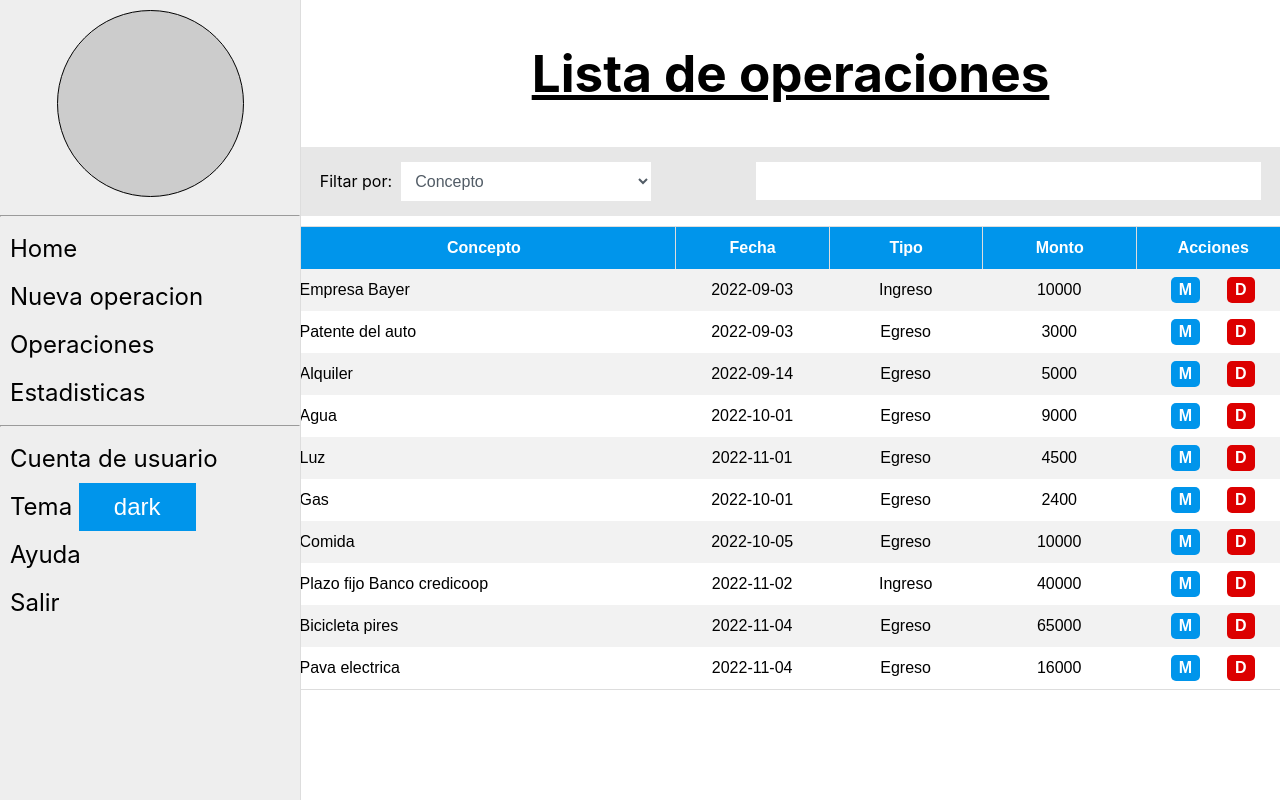
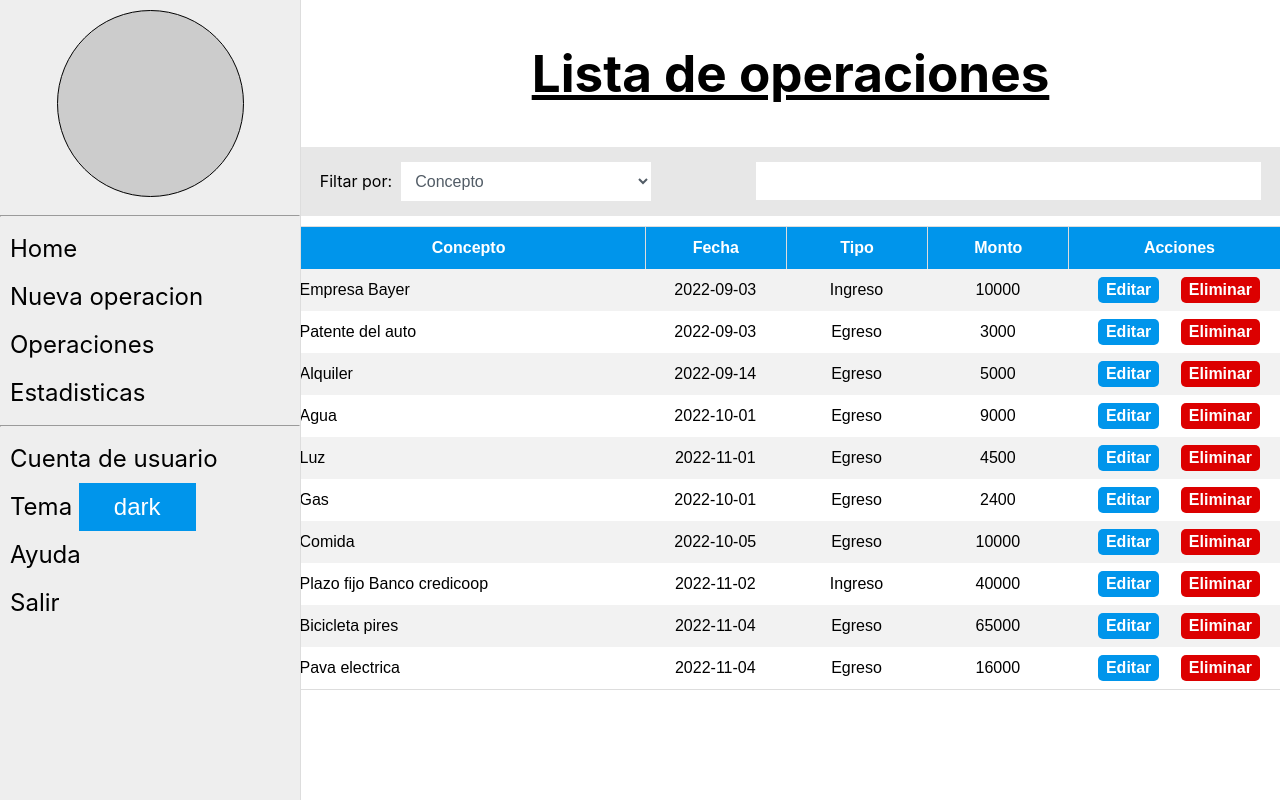
Before and after one commit to BraianM/Presupuesto-personal, a React (Create React App) app: page /operaciones in a window 1280 px wide. Built offline with nearby package versions, Linux system fonts and the light colour scheme.

Commit message:
Agregando los input a los campos de la tabla cuando se hace click en el boton editar exit

```diff
--- a/src/components/Input.js
+++ b/src/components/Input.js
@@ -1,4 +1,4 @@
-const stylesInput = {
+const stylesDefaultInput = {
   marginBottom: '15px',
   width: '100%',
   padding: '12px',
@@ -9,12 +9,12 @@ const stylesInput = {
   resize: 'none',
 }
 
-const Input = ({ inputFilter, type, id, name, handleChange, value, checked }) => {
+const Input = ({ inlyneStyle, type, id, name, handleChange, value, checked }) => {
   return (
     <input
       onChange={handleChange}
-      value={value}
-      style={{...stylesInput, ...inputFilter}}
+      defaultValue={value}
+      style={{...stylesDefaultInput, ...inlyneStyle}}
       type={type}
       id={id}
       name={name}
--- /dev/null
+++ b/src/components/table/Actions.js
@@ -0,0 +1,71 @@
+import Button from './../Button'
+
+const container = {
+  display: 'flex',
+  justifyContent: 'space-evenly',
+}
+
+const styleButton = ({bg='#0095eb'}) => ({
+  backgroundColor: bg,
+  padding: '4px 8px',
+  fontWeight: 'bold',
+  borderRadius: '5px',
+})
+
+const editAndDelete = (id, deleteOperation, setAction) => (
+  <div style={container}>
+    <Button
+      id={id}
+      onClick={() => setAction('edit')}
+      styleModify={styleButton({})}
+      colorMouseEnter={'rgba(0, 149, 235, 0.8)'}
+      colorMouseLeave={'rgba(0, 149, 235, 1)'}
+    >
+    {'Editar'}
+    </Button>
+    <Button
+      id={id}
+      onClick={() => deleteOperation(id)}
+      styleDelete={styleButton({bg:'rgba(220, 0, 0, 1)'})}
+      colorMouseEnter={'rgba(225, 0, 0, 0.8)'}
+      colorMouseLeave={'rgba(220, 0, 0, 1)'}
+    >
+    {'Eliminar'}
+    </Button>
+  </div>
+)
+
+const edit = (setAction) => (
+  <div style={container}>
+    <Button
+      //id={id}
+      onClick={() => setAction('notEdit')}
+      styleModify={styleButton({})}
+      colorMouseEnter={'rgba(0, 149, 235, 0.8)'}
+      colorMouseLeave={'rgba(0, 149, 235, 1)'}
+    >
+    {'Actualizar'}
+    </Button>
+    <Button
+      //id={id}
+      onClick={() => setAction('notEdit')}
+      styleDelete={styleButton({bg:'rgba(220, 0, 0, 1)'})}
+      colorMouseEnter={'rgba(225, 0, 0, 0.8)'}
+      colorMouseLeave={'rgba(220, 0, 0, 1)'}
+    >
+    {'Cancelar'}
+    </Button>
+  </div>
+)
+
+const Actions = ({id, deleteOperation, hookAction }) => {
+  const {action, setAction} = hookAction
+  return (
+    <div>
+    {action === 'notEdit' && editAndDelete(id, deleteOperation, setAction)}
+    {action === 'edit' && edit(setAction)}
+    </div>
+  )
+}
+
+export default Actions
--- a/src/components/table/DataList.js
+++ b/src/components/table/DataList.js
@@ -1,4 +1,6 @@
-import Button from './../Button'
+import Input from './../Input'
+import Actions from './Actions'
+import {useState} from 'react'
 
 const td = ({wh='100px', alg='center'}) =>({
   padding: '8px',
@@ -11,19 +13,18 @@ const thRow = ({ color='#fffff' }) => ({
   backgroundColor: color
 })
 
-const styleButton = ({bg='#0095eb'}) => ({
-  backgroundColor: bg,
-  padding: '4px 8px',
-  fontWeight: 'bold',
-  borderRadius: '5px',
+const styleInput = ({wh='100%', pad='5px', marg='0px'}) => ({
+  width: wh,
+  border: '1px solid #ddd',
+  margin: marg,
+  padding: pad,
+  boxSizing: 'border-box',
+  type: 'text',
 })
 
-const container = {
-  display: 'flex',
-  justifyContent: 'space-evenly',
-}
+const DataList = ({deleteOperation, id, parOrImpar, concept, date, type, amount}) => {
+  const [action, setAction] = useState('notEdit')
 
-const DataList = ({deleteOperation, id, parOrImpar, concept, date, type, amount}) => {
   const setColorRow = (value) => {
     if (value % 2) {
       return '#ffffff'
@@ -34,31 +35,23 @@ const DataList = ({deleteOperation, id, parOrImpar, concept, date, type, amount}
 
   return (
     <tr>
-      <td style={{...td({wh:'250px', alg:'left'}), ...thRow({color: setColorRow(parOrImpar)})}}>{concept}</td>
-      <td style={{...td({}), ...thRow({color: setColorRow(parOrImpar)})}}>{date}</td>
-      <td style={{...td({}), ...thRow({color: setColorRow(parOrImpar)})}}>{type}</td>
-      <td style={{...td({}), ...thRow({color: setColorRow(parOrImpar)})}}>{amount}</td>
+      <td style={{...td({wh:'250px', alg:'left'}), ...thRow({color: setColorRow(parOrImpar)})}}>
+        {action === 'notEdit' && concept}
+        {action === 'edit' && <Input value={concept} inlyneStyle={styleInput({})} />}
+      </td>
       <td style={{...td({}), ...thRow({color: setColorRow(parOrImpar)})}}>
-        <div style={container}>
-          <Button
-            id={id}
-            onClick={() => console.log('Modificado')}
-            styleModify={styleButton({})}
-            colorMouseEnter={'rgba(0, 149, 235, 0.8)'}
-            colorMouseLeave={'rgba(0, 149, 235, 1)'}
-          >
-          {'M'}
-          </Button>
-          <Button
-            id={id}
-            onClick={() => deleteOperation(id)}
-            styleDelete={styleButton({bg:'rgba(220, 0, 0, 1)'})}
-            colorMouseEnter={'rgba(225, 0, 0, 0.8)'}
-            colorMouseLeave={'rgba(220, 0, 0, 1)'}
-          >
-          {'D'}
-          </Button>
-        </div>
+        {action === 'notEdit' && date}
+        {action === 'edit' && <Input value={date} inlyneStyle={styleInput({})} />}
+      </td>
+      <td style={{...td({}), ...thRow({color: setColorRow(parOrImpar)})}}>
+      {type}
+      </td>
+      <td style={{...td({}), ...thRow({color: setColorRow(parOrImpar)})}}>
+        {action === 'notEdit' && amount}
+        {action === 'edit' && <Input value={amount} inlyneStyle={styleInput({})} />}
+      </td>
+      <td style={{...td({}), ...thRow({color: setColorRow(parOrImpar)})}}>
+        <Actions deleteOperation={deleteOperation} id={id} hookAction={{action, setAction}} />
       </td>
     </tr>
   )
--- a/src/components/table/Filter.js
+++ b/src/components/table/Filter.js
@@ -18,31 +18,31 @@ const contentFilter = {
 
 const concept = (onChange) => (
   <div style={contentFilter}>
-    <Input handleChange={(e) => onChange(e)} inputFilter={inputFilter({wh:'505px'})} name='concept' type='text' />
+    <Input handleChange={(e) => onChange(e)} inlyneStyle={inputFilter({wh:'505px'})} name='concept' type='text' />
   </div>
 )
 
 const date = (onChange) => (
   <div style={contentFilter}>
     <Label>Desde</Label>
-    <Input handleChange={(e) => onChange(e)} inputFilter={inputFilter({marg:'0px 10px'})} name={'from'} type='date' />
+    <Input handleChange={(e) => onChange(e)} inlyneStyle={inputFilter({marg:'0px 10px'})} name={'from'} type='date' />
     <Label>hasta</Label>
-    <Input handleChange={(e) => onChange(e)} inputFilter={inputFilter({marg:'0px 10px'})} name={'to'} type='date' />
+    <Input handleChange={(e) => onChange(e)} inlyneStyle={inputFilter({marg:'0px 10px'})} name={'to'} type='date' />
   </div>
 )
 
 const type = (onChange) => (
   <div style={contentFilter}>
     <div>
-      <Input handleChange={(e) => onChange(e)} inputFilter={inputFilter({wh:'20px', marg:'0px 10px 0px 0px'})} name={'type'} type={'radio'} checked={true} />
+      <Input handleChange={(e) => onChange(e)} inlyneStyle={inputFilter({wh:'20px', marg:'0px 10px 0px 0px'})} name={'type'} type={'radio'} checked={true} />
       <Label>Ingreso & Egreso</Label>
     </div>
     <div>
-      <Input handleChange={(e) => onChange(e)} inputFilter={inputFilter({wh:'20px', marg:'0px 10px 0px 30px'})} value={'Ingreso'} name={'type'} type={'radio'} />
+      <Input handleChange={(e) => onChange(e)} inlyneStyle={inputFilter({wh:'20px', marg:'0px 10px 0px 30px'})} value={'Ingreso'} name={'type'} type={'radio'} />
       <Label>Ingreso</Label>
     </div>
     <div>
-      <Input handleChange={(e) => onChange(e)} inputFilter={inputFilter({wh:'20px', marg:'0px 10px 0px 30px'})} value={'Egreso'} name={'type'} type={'radio'}  />
+      <Input handleChange={(e) => onChange(e)} inlyneStyle={inputFilter({wh:'20px', marg:'0px 10px 0px 30px'})} value={'Egreso'} name={'type'} type={'radio'}  />
       <Label>Egreso</Label>
     </div>
   </div>
```
